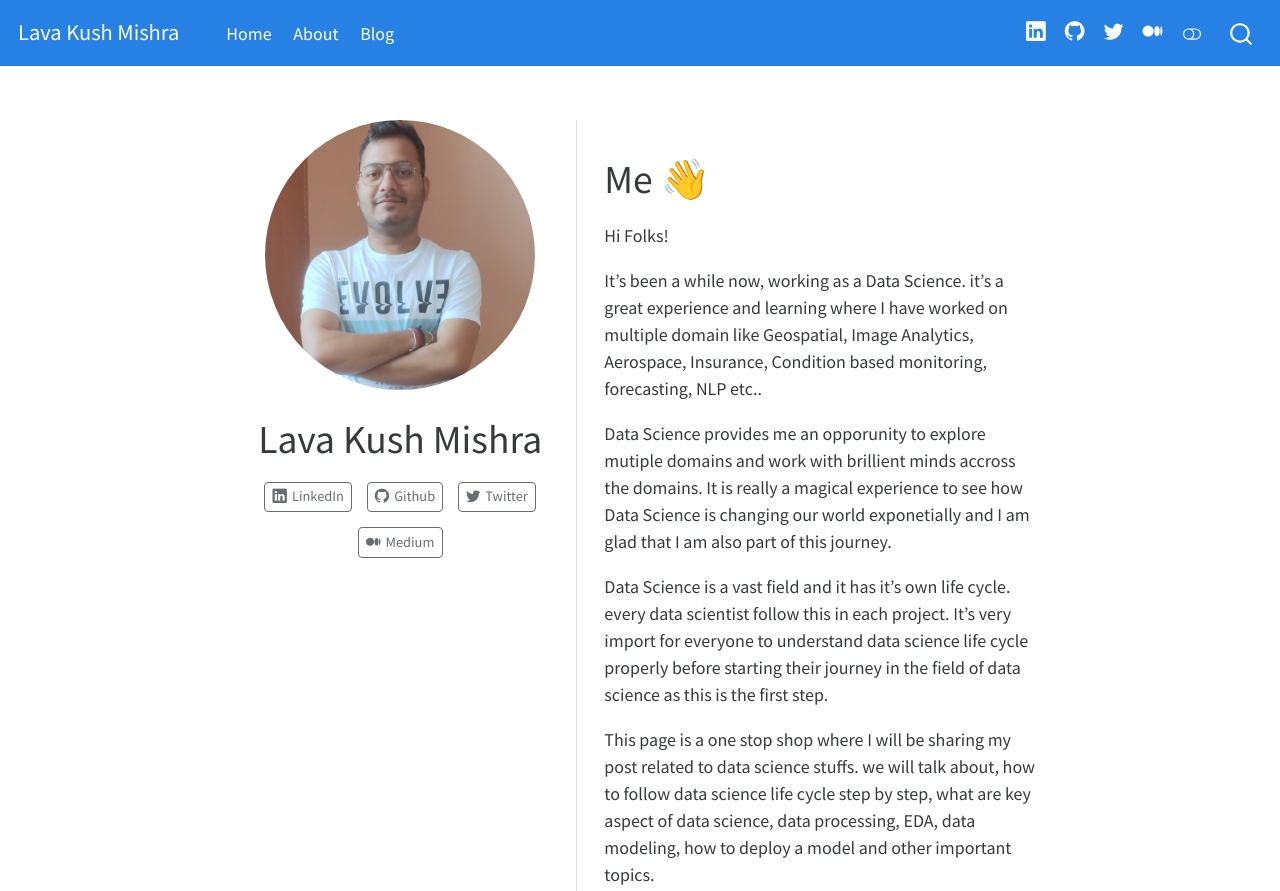
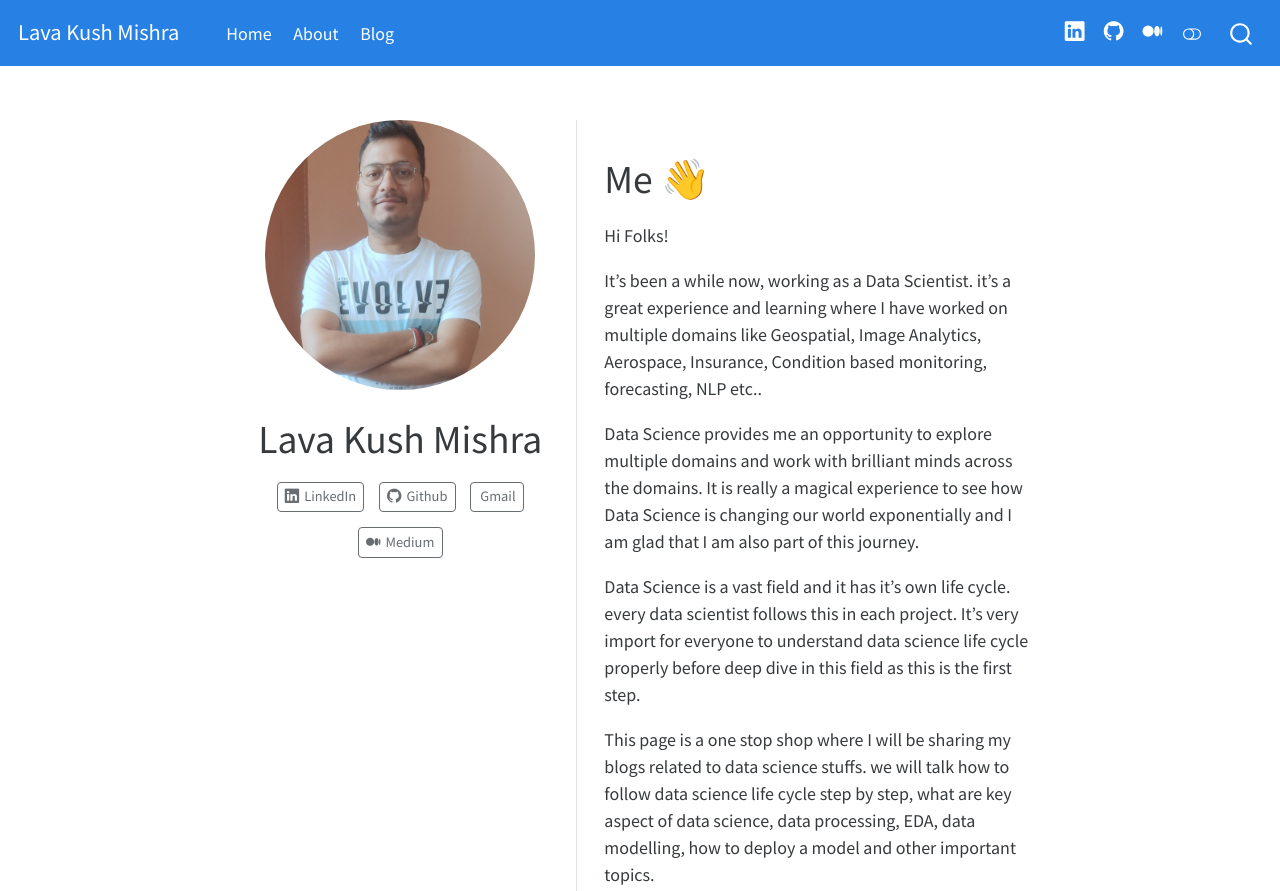
Before and after one commit to MishraLavaKush/MishraLavaKush.github.io, a plain HTML site: page about.html in a window 1280 px wide. Shown: the top 891 px of the page. Drawn offline with nearby package versions, Linux system fonts and the light colour scheme.

Commit message:
removed twitter, added gmail

```diff
--- a/about.html
+++ b/about.html
@@ -132,12 +132,7 @@ ul.task-list li input[type="checkbox"] {
  <span class="menu-text"></span></a>
   </li>
   <li class="nav-item compact">
-    <a class="nav-link" href="https://github.com/"><i class="bi bi-github" role="img">
-</i>
- <span class="menu-text"></span></a>
-  </li>
-  <li class="nav-item compact">
-    <a class="nav-link" href="https://twitter.com/"><i class="bi bi-twitter" role="img">
+    <a class="nav-link" href="https://github.com/mishralavakush"><i class="bi bi-github" role="img">
 </i>
  <span class="menu-text"></span></a>
   </li>
@@ -177,13 +172,13 @@ ul.task-list li input[type="checkbox"] {
     <i class="bi bi-linkedin"></i>
      <span class="about-link-text">LinkedIn</span>
   </a>
-  <a href="https://github.com" class="about-link">
+  <a href="https://github.com/mishralavakush" class="about-link">
     <i class="bi bi-github"></i>
      <span class="about-link-text">Github</span>
   </a>
-  <a href="https://twitter.com" class="about-link">
-    <i class="bi bi-twitter"></i>
-     <span class="about-link-text">Twitter</span>
+  <a href="https://mail.google.com/mail/?view=cm&amp;fs=1&amp;to=mech.dsshubh@gmail.com" class="about-link">
+    <i class="bi bi-gmail"></i>
+     <span class="about-link-text">Gmail</span>
   </a>
   <a href="https://lavakushmishra.medium.com/" class="about-link">
     <i class="bi bi-medium"></i>
@@ -195,10 +190,10 @@ ul.task-list li input[type="checkbox"] {
 <section id="me" class="level1">
 <h1>Me 👋</h1>
 <p>Hi Folks!</p>
-<p>It’s been a while now, working as a Data Science. it’s a great experience and learning where I have worked on multiple domain like Geospatial, Image Analytics, Aerospace, Insurance, Condition based monitoring, forecasting, NLP etc..</p>
-<p>Data Science provides me an opporunity to explore mutiple domains and work with brillient minds accross the domains. It is really a magical experience to see how Data Science is changing our world exponetially and I am glad that I am also part of this journey.</p>
-<p>Data Science is a vast field and it has it’s own life cycle. every data scientist follow this in each project. It’s very import for everyone to understand data science life cycle properly before starting their journey in the field of data science as this is the first step.</p>
-<p>This page is a one stop shop where I will be sharing my post related to data science stuffs. we will talk about, how to follow data science life cycle step by step, what are key aspect of data science, data processing, EDA, data modeling, how to deploy a model and other important topics.</p>
+<p>It’s been a while now, working as a Data Scientist. it’s a great experience and learning where I have worked on multiple domains like Geospatial, Image Analytics, Aerospace, Insurance, Condition based monitoring, forecasting, NLP etc..</p>
+<p>Data Science provides me an opportunity to explore multiple domains and work with brilliant minds across the domains. It is really a magical experience to see how Data Science is changing our world exponentially and I am glad that I am also part of this journey.</p>
+<p>Data Science is a vast field and it has it’s own life cycle. every data scientist follows this in each project. It’s very import for everyone to understand data science life cycle properly before deep dive in this field as this is the first step.</p>
+<p>This page is a one stop shop where I will be sharing my blogs related to data science stuffs. we will talk how to follow data science life cycle step by step, what are key aspect of data science, data processing, EDA, data modelling, how to deploy a model and other important topics.</p>
 <p>Stay Tuned!!</p>
 <section id="my-blog" class="level2">
 <h2 data-anchor-id="my-blog">My Blog</h2>
```
Also changed, not shown: blog.html (+1 -6 lines), index.html (+5 -10 lines), search.json (+1 -1 lines).
